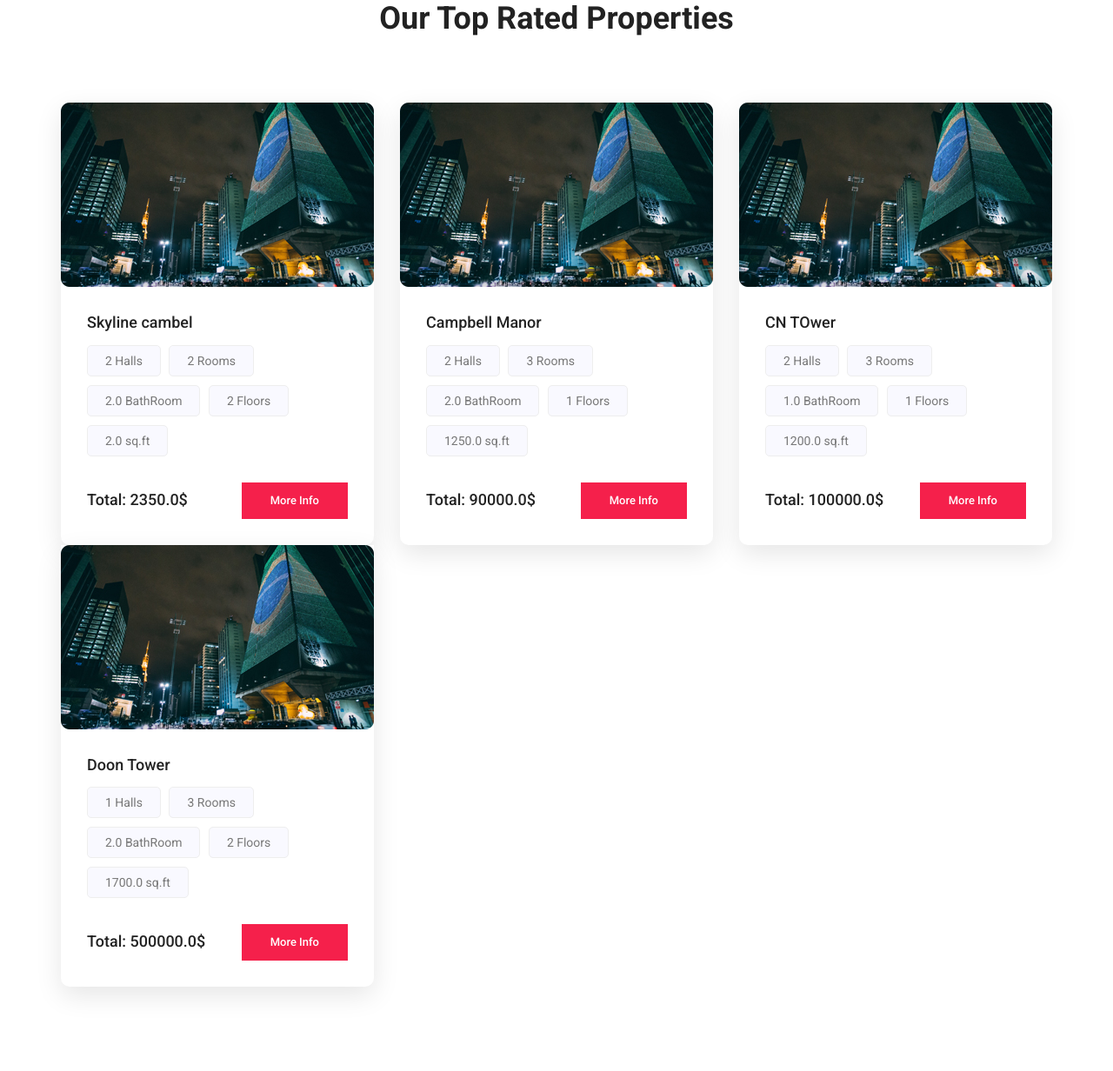
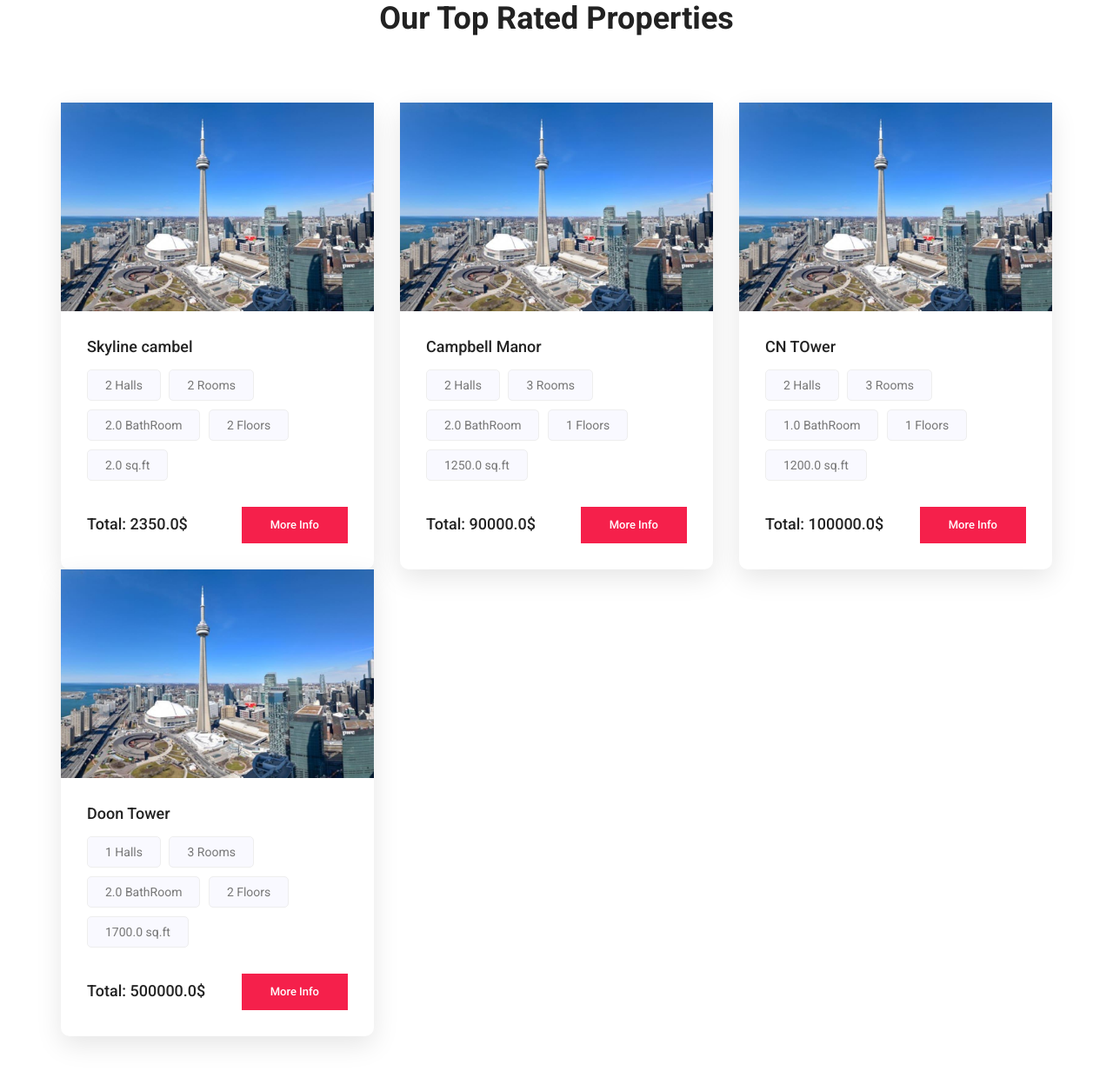
Before and after one commit to internetteam3/myapp, a Django app: page /eproperty/advertisement/ in a window 1280 px wide. Shown: the part 100-1332 px from the top of the page at 87% size. Run offline with Django 4.2, Linux system fonts and the light colour scheme; data comes from the database, SQL or seed files in the repository; some libraries are stand-ins or nearby versions.

Commit message:
developing advertising

```diff
--- a/eproperty/templates/eproperty/Advertisement.html
+++ b/eproperty/templates/eproperty/Advertisement.html
@@ -20,7 +20,7 @@
         			<div class="col-lg-4">
         				<div class="properties_item">
         					<div class="pp_img">
-        						<img class="img-fluid" src="{% static '/img/properties/pp-1.jpg' %}" alt="">
+        						<img class="img-fluid" src="{{ MEDIA_URL }}CN_Tower.jpg" alt="">
         					</div>
         					<div class="pp_content">
         						<a href="#"><h4>{{ p.propertyTitle }}</h4></a>
```
